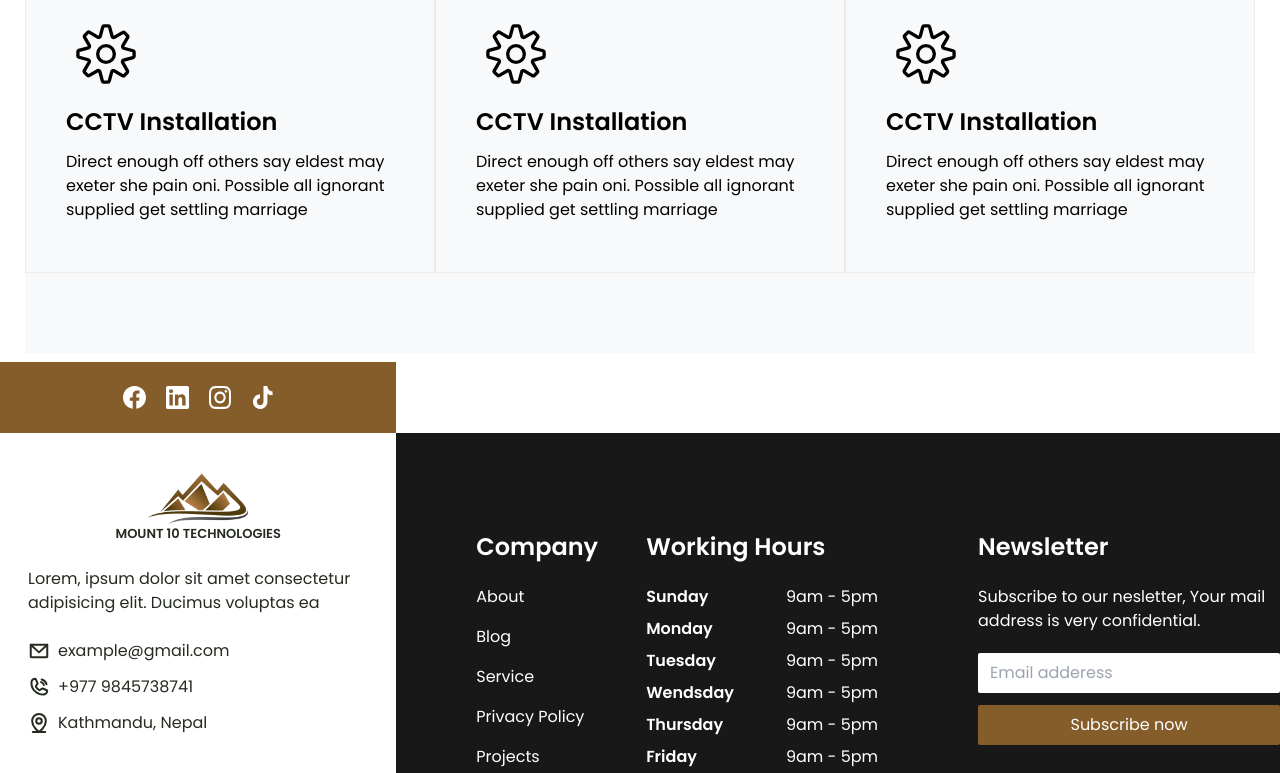
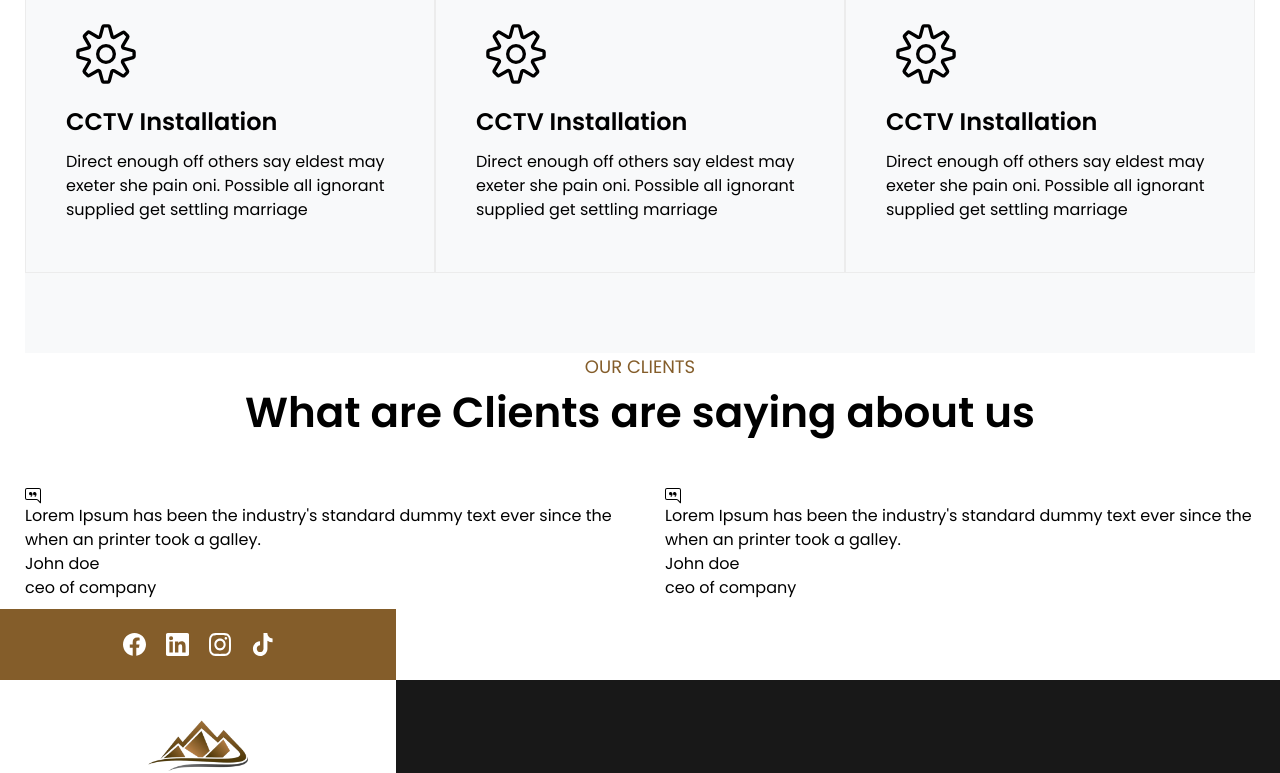
Before and after one commit to Anuragsah401/mt10web-client, a Next.js app: page / in a window 1280 px wide. Shown: the part 1077-1850 px from the top of the page. Built offline with nearby package versions, Linux system fonts and the light colour scheme.

Commit message:
working on testomonial section

```diff
--- a/src/components/Homepage/Homepage.jsx
+++ b/src/components/Homepage/Homepage.jsx
@@ -1,11 +1,13 @@
 import Slider from "./Slider";
 import WhatWeDo from "./WhatWeDo";
+import Testomonial from "./Testomonial";
 
 const Homepage = () => {
   return (
     <div className="mb-[5em]">
       <Slider />
       <WhatWeDo />
+      <Testomonial />
     </div>
   );
 };
--- /dev/null
+++ b/src/components/Homepage/Testomonial.jsx
@@ -0,0 +1,73 @@
+"use client";
+
+import React from "react";
+import SectionTitle from "components/UI/SectionTitle";
+import Container from "components/UI/Container";
+
+import { FaQuoteLeft } from "react-icons/fa";
+import { BsChatRightQuote } from "react-icons/bs";
+
+import { Swiper, SwiperSlide } from "swiper/react";
+import { Autoplay, Pagination, Navigation } from "swiper";
+
+const Testomonial = () => {
+  const testomonialDetails = [
+    {
+      quotes:
+        "Lorem Ipsum has been the industry's standard dummy text ever since the when an printer took a galley.",
+      name: "John doe",
+      position: "ceo of company",
+    },
+    {
+      quotes:
+        "Lorem Ipsum has been the industry's standard dummy text ever since the when an printer took a galley.",
+      name: "John doe",
+      position: "ceo of company",
+    },
+    {
+      quotes:
+        "Lorem Ipsum has been the industry's standard dummy text ever since the when an printer took a galley.",
+      name: "John doe",
+      position: "ceo of company",
+    },
+  ];
+
+  return (
+    <Container>
+      <SectionTitle
+        title="our clients"
+        subTitle="What are Clients are saying about us"
+      />
+
+      <div>
+        <Swiper
+          spaceBetween={50}
+          slidesPerView={2}
+          // onSlideChange={}
+          // onSwiper={(swiper) => console.log(swiper)}
+          modules={[Autoplay, Pagination, Navigation]}
+          autoplay={{
+            delay: 4000,
+          }}
+          loop={true}
+        >
+          {testomonialDetails.map((details, index) => {
+            return (
+              <SwiperSlide key={index}>
+                <BsChatRightQuote />
+                <p>{details.quotes}</p>
+
+                <div>
+                  <h3>{details.name}</h3>
+                  <span>{details.position}</span>
+                </div>
+              </SwiperSlide>
+            );
+          })}
+        </Swiper>
+      </div>
+    </Container>
+  );
+};
+
+export default Testomonial;
--- a/src/components/Homepage/WhatWeDo.jsx
+++ b/src/components/Homepage/WhatWeDo.jsx
@@ -10,30 +10,40 @@ const WhatWeDo = () => {
       title: "CCTV Installation",
       descriptions:
         "Direct enough off others say eldest may exeter she pain oni. Possible all ignorant supplied get settling marriage",
+      backgroundImg:
+        "https://t4.ftcdn.net/jpg/03/10/59/85/360_F_310598572_aLBURiW3k45bxmogp5FxoMtYVszpL6Vm.jpg",
     },
     {
       icon: <CiSettings />,
       title: "CCTV Installation",
       descriptions:
         "Direct enough off others say eldest may exeter she pain oni. Possible all ignorant supplied get settling marriage",
+      backgroundImg:
+        "https://t4.ftcdn.net/jpg/03/10/59/85/360_F_310598572_aLBURiW3k45bxmogp5FxoMtYVszpL6Vm.jpg",
     },
     {
       icon: <CiSettings />,
       title: "CCTV Installation",
       descriptions:
         "Direct enough off others say eldest may exeter she pain oni. Possible all ignorant supplied get settling marriage",
+      backgroundImg:
+        "https://t4.ftcdn.net/jpg/03/10/59/85/360_F_310598572_aLBURiW3k45bxmogp5FxoMtYVszpL6Vm.jpg",
     },
     {
       icon: <CiSettings />,
       title: "CCTV Installation",
       descriptions:
         "Direct enough off others say eldest may exeter she pain oni. Possible all ignorant supplied get settling marriage",
+      backgroundImg:
+        "https://t4.ftcdn.net/jpg/03/10/59/85/360_F_310598572_aLBURiW3k45bxmogp5FxoMtYVszpL6Vm.jpg",
     },
     {
       icon: <CiSettings />,
       title: "CCTV Installation",
       descriptions:
         "Direct enough off others say eldest may exeter she pain oni. Possible all ignorant supplied get settling marriage",
+      backgroundImg:
+        "https://png.pngtree.com/png-vector/20191121/ourmid/pngtree-blue-bird-vector-or-color-illustration-png-image_2013004.jpg",
     },
   ];
 
@@ -52,8 +62,13 @@ const WhatWeDo = () => {
             <Link
               href=""
               key={i}
-              className="py-[3.125em] px-[2.5em] flex flex-col gap-3 justify-center border hover:shadow-xl"
+              className="py-[3.125em] px-[2.5em] flex flex-col gap-3 justify-center border hover:shadow-xl relative hover:bg-light-dark hover:text-white group transition-all duration-500 ease-in-out"
             >
+              <img
+                src={service.backgroundImg}
+                alt=""
+                className="absolute top-0 bottom-0 left-0 right-0 opacity-0 w-full h-full group-hover:opacity-25 transition-all duration-500 ease-in-out"
+              />
               <div className="text-[5em] ">{service.icon}</div>
 
               <span className="text-2xl font-semibold ">{service.title}</span>
--- /dev/null
+++ b/src/components/UI/SectionTitle.jsx
@@ -0,0 +1,14 @@
+import React from "react";
+
+const SectionTitle = ({ title, subTitle }) => {
+  return (
+    <div className="text-center mb-11">
+      <span className="text-lg text-primary uppercase">{title}</span>
+      <h2 className="text-[1.75em] md:text-[2.625em] font-semibold">
+        {subTitle}
+      </h2>
+    </div>
+  );
+};
+
+export default SectionTitle;
```
Also changed, not shown: src/app/page.js (+2 -5 lines).
